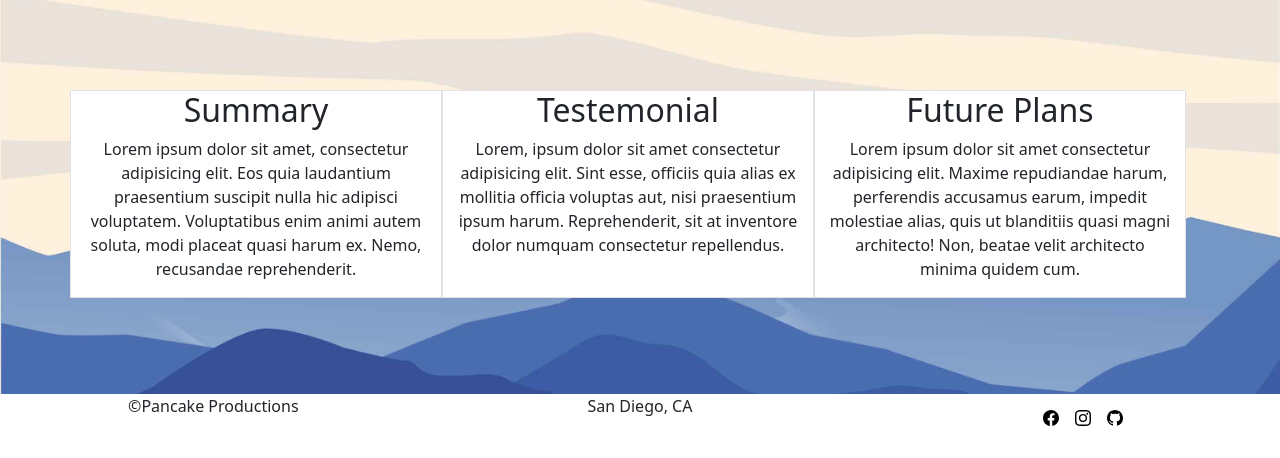
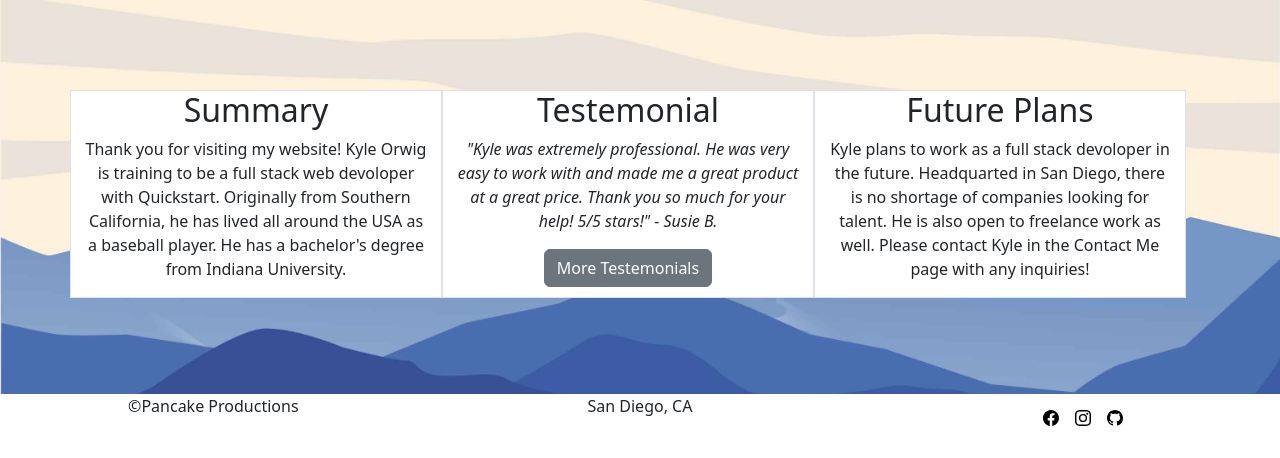
Before and after one commit to kaywig15/Project1, a plain HTML site: page index.html in a window 1280 px wide. Shown: the part 837-1295 px from the top of the page. Drawn offline with nearby package versions, Linux system fonts and the light colour scheme; a web font is replaced by a local one.

Commit message:
added text to index page. added button

```diff
--- a/index.html
+++ b/index.html
@@ -72,15 +72,16 @@
           <section class="row col-12 text-box">
             <section class="col col-4 col-sm-4 text-dark bg-white border">
               <h2 class="new-amsterdam-regular">Summary</h2>
-              <p>Lorem ipsum dolor sit amet, consectetur adipisicing elit. Eos quia laudantium praesentium suscipit nulla hic adipisci voluptatem. Voluptatibus enim animi autem soluta, modi placeat quasi harum ex. Nemo, recusandae reprehenderit.</p>
+              <p>Thank you for visiting my website! Kyle Orwig is training to be a full stack web devoloper with Quickstart. Originally from Southern California, he has lived all around the USA as a baseball player. He has a bachelor's degree from Indiana University.</p>
             </section>
             <section class="col col-4 col-sm-4 text-dark bg-white border">
               <h2 class="new-amsterdam-regular">Testemonial</h2>
-              <p>Lorem, ipsum dolor sit amet consectetur adipisicing elit. Sint esse, officiis quia alias ex mollitia officia voluptas aut, nisi praesentium ipsum harum. Reprehenderit, sit at inventore dolor numquam consectetur repellendus.</p>
+              <p class="testemonial">"Kyle was extremely professional. He was very easy to work with and made me a great product at a great price. Thank you so much for your help! 5/5 stars!" - Susie B.</p>
+              <button type="button" class="btn btn-secondary" href="https://www.google.com/">More Testemonials</button>
             </section>
             <section class="col col-4 col-sm-4 text-dark bg-white border">
               <h2 class="new-amsterdam-regular">Future Plans</h2>
-              <p>Lorem ipsum dolor sit amet consectetur adipisicing elit. Maxime repudiandae harum, perferendis accusamus earum, impedit molestiae alias, quis ut blanditiis quasi magni architecto! Non, beatae velit architecto minima quidem cum.</p>
+              <p>Kyle plans to work as a full stack devoloper in the future. Headquarted in San Diego, there is no shortage of companies looking for talent. He is also open to freelance work as well. Please contact Kyle in the Contact Me page with any inquiries!</p>
             </section>
           </section>
         </section>
--- a/styles/styles.css
+++ b/styles/styles.css
@@ -70,3 +70,7 @@
     align-items: center;
     height: 400px;
   }
+
+  .testemonial{
+    font-style: italic;
+  }
```
